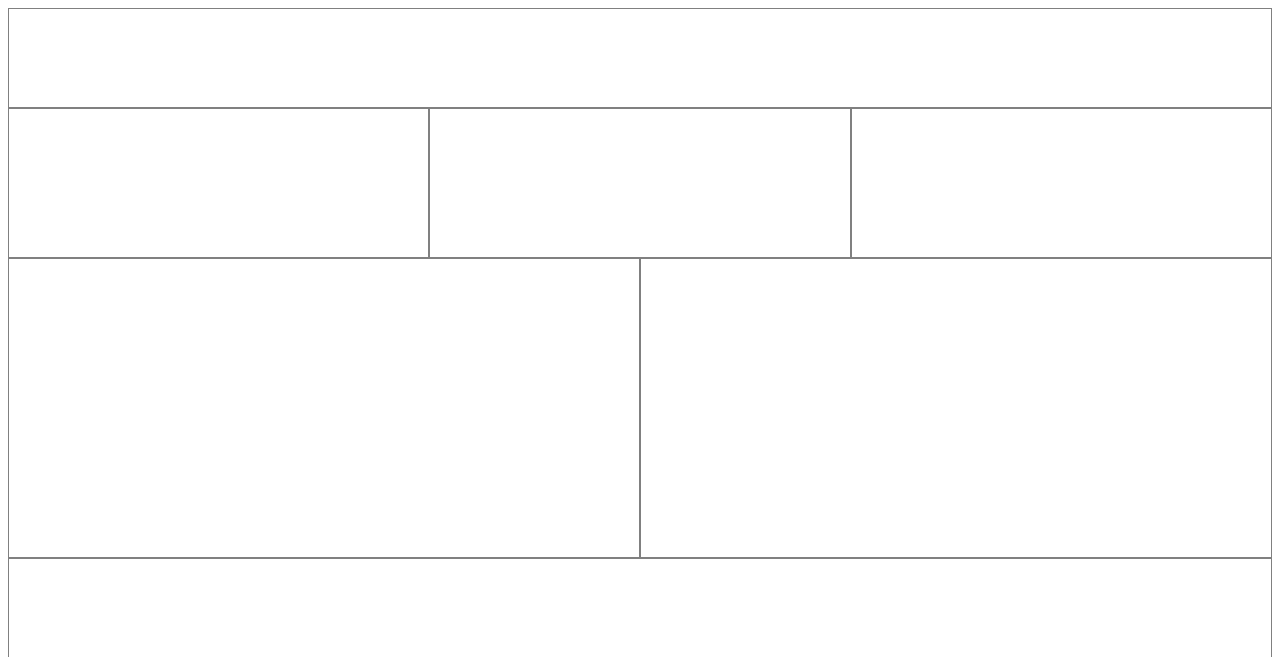
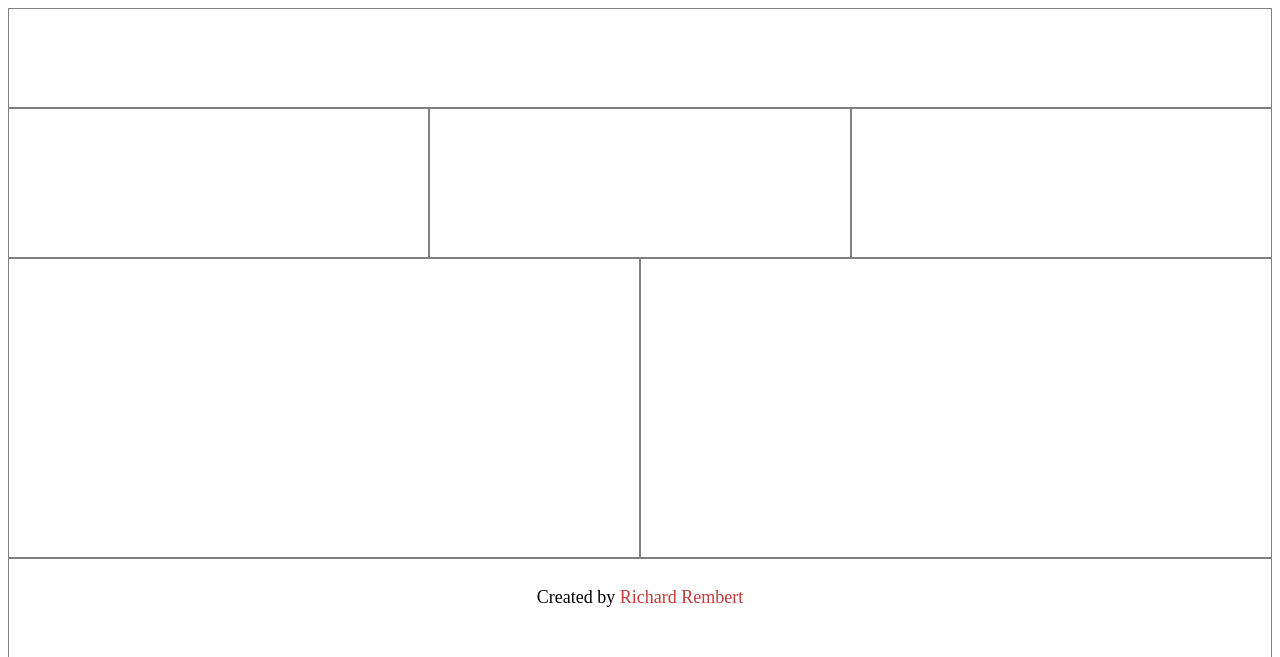
Before and after one commit to rembertdesigns/Float-Layout-1, a plain HTML site: page index.html in a window 1280 px wide. Shown: the top 657 px of the page. Drawn offline with Linux system fonts and the light colour scheme.

Commit message:
SEO Stuff

```diff
--- a/index.html
+++ b/index.html
@@ -20,6 +20,7 @@
     <section class = "row2"></section>
     </section>
     <footer>
+        <p>Created by <a href="https://www.rembertdesigns.co/" target="_blank">Richard Rembert</a></p>
     </footer>
 </body>
 </html>
--- a/style.css
+++ b/style.css
@@ -25,3 +25,16 @@ header,footer{
 .container{
     clear:both;
 }
+footer {
+    font-size: 18px;
+    padding: 10px;
+    text-align: center;
+}
+footer a {
+  text-decoration: none;
+  color: #c63a3a;
+}
+footer a:hover {
+  text-decoration: underline;
+  color: #000
+}
```
